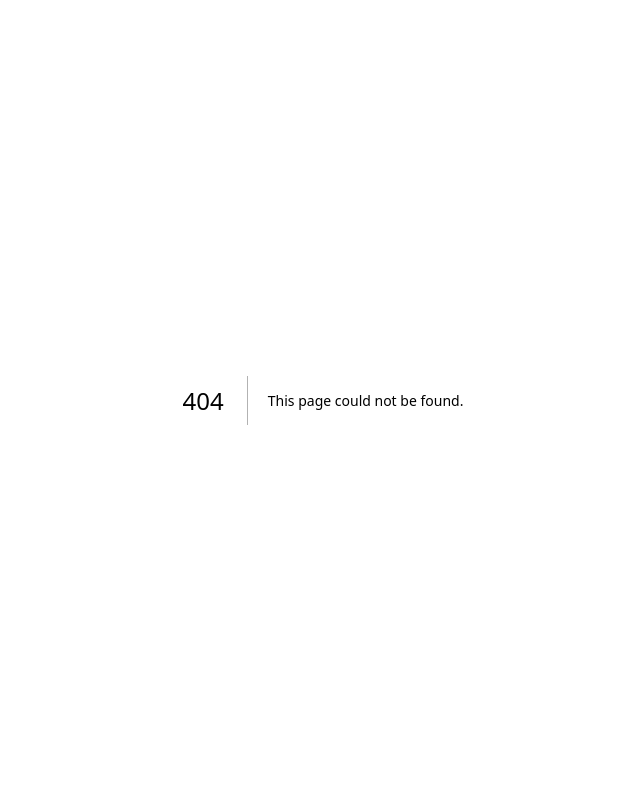
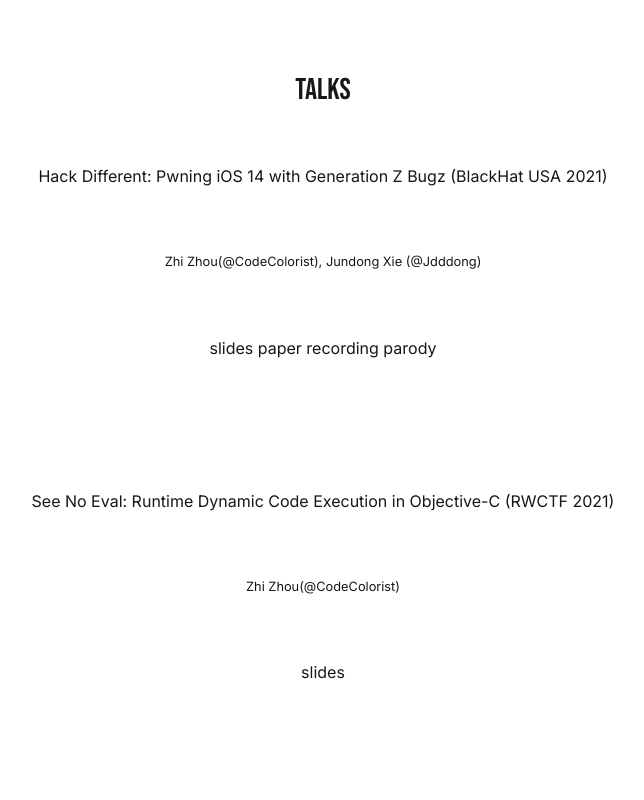
Before and after one commit to ChiChou/blog, a Next.js app: page /talks in a window 1280 px wide. Before the commit this address had no page. Shown: the top 800 px of the page, without its empty margins (317-961 px from the left). Built offline with nearby package versions, Linux system fonts and the light colour scheme.

Commit message:
fix assetPrefix

```diff
--- a/next.config.ts
+++ b/next.config.ts
@@ -14,9 +14,11 @@
 // when repo is owber.github.io, no basePath or assetPrefix is set
 
 const owner = process.env.GITHUB_OWNER;
-const repo = process.env.GITHUB_REPOSITORY;
+const ownerAndRepo = process.env.GITHUB_REPOSITORY;
 
-if (typeof owner === "string" && typeof repo === "string") {
+if (typeof owner === "string" && typeof ownerAndRepo === "string") {
+  // extract "repo" from "owner/repo"
+  const repo = ownerAndRepo.slice(owner.length + 1);
   if (repo !== `${owner}.github.io`) {
     nextConfig.basePath = `/${repo}`;
     nextConfig.assetPrefix = `/${repo}`;
--- /dev/null
+++ b/src/app/talks/page.tsx
@@ -0,0 +1,10 @@
+import Talks from "@/markdown/talks.mdx";
+
+export default async function Page() {
+  return (
+    <div className="font-sans grid grid-rows-[20px_1fr_20px] items-center justify-items-center min-h-screen p-8 pb-20 gap-16 sm:p-20">
+      <h1 className="text-3xl font-bold">Talks</h1>
+      <Talks />
+    </div>
+  );
+}
--- /dev/null
+++ b/src/markdown/talks.mdx
@@ -0,0 +1,54 @@
+## [Hack Different: Pwning iOS 14 with Generation Z Bugz (BlackHat USA 2021)](https://www.blackhat.com/us-21/briefings/schedule/#hack-different-pwning-ios--with-generation-z-bugz-23002)
+
+<small>Zhi Zhou(@CodeColorist), Jundong Xie (@Jdddong)</small>
+
+[slides](https://i.blackhat.com/USA21/Wednesday-Handouts/us-21-Hack-Different-Pwning-IOS-14-With-Generation-Z-Bug.pdf)
+[paper](https://i.blackhat.com/USA21/Wednesday-Handouts/us-21-Hack-Different-Pwning-IOS-14-With-Generation-Z-Bug-wp.pdf)
+[recording](https://www.youtube.com/watch?v=fLXc5PJdtp0)
+[parody](https://codecolor.ist/mistune/)
+
+---
+
+## See No Eval: Runtime Dynamic Code Execution in Objective-C (RWCTF 2021)
+
+<small>Zhi Zhou(@CodeColorist)</small>
+
+[slides](https://speakerdeck.com/chichou/see-no-eval-runtime-dynamic-code-execution-in-objective-c)
+
+---
+
+## [Cross-Site Escape: Pwning macOS Safari Sandbox the Unusual Way (BlackHat EU 2020)](https://www.blackhat.com/eu-20/briefings/schedule/#cross-site-escape-pwning-macos-safari-sandbox-the-unusual-way-21133)
+
+<small>Zhi Zhou(@CodeColorist)</small>
+
+[slides](https://i.blackhat.com/eu-20/Thursday/eu-20-Zhou-Cross-Site-Escape-Pwning-MacOS-Safari-Sandbox-The-Unusual-Way.pdf)
+[recording](https://www.youtube.com/watch?v=cBAd1as6grQ)
+
+---
+
+## I Want to Break Free: Unusuall Logic Safari Sandbox Escapes (TyphoonCon 2019)
+
+<small>Zhi Zhou(@CodeColorist)</small>
+
+[slides](https://speakerdeck.com/chichou/i-want-to-break-free-unusual-logic-safari-sandbox-escape)
+
+---
+
+## [ModJack: Hijacking the macOS Kernel (HITB Ams 2019)](https://archive.conference.hitb.org/hitbsecconf2019ams/sessions/modjack-hijacking-the-macos-kernel/)
+
+<small>Zhi Zhou(@CodeColorist)</small>
+
+[slides](https://conference.hitb.org/hitbsecconf2019ams/materials/D2T2%20-%20ModJack%20-%20Hijacking%20the%20MacOS%20Kernel%20-%20Zhi%20Zhou.pdf)
+[recording](https://www.youtube.com/watch?v=OVT1DrSiLWQ)
+
+---
+
+## [Many Birds, One Stone: Exploiting a Single SQLite Vulnerability Across Multiple Software (BlackHat USA 2017)](https://www.blackhat.com/us-17/briefings/schedule/#many-birds-one-stone-exploiting-a-single-sqlite-vulnerability-across-multiple-software-7024)
+
+<small>Siji Feng(a.k.a slipper), Zhi Zhou(@CodeColorist), Kun Yang(@KelwinYang). <br />
+Chaitin Security Research Lab(@ChaitinTech)</small>
+
+[slides](https://www.blackhat.com/docs/us-17/wednesday/us-17-Feng-Many-Birds-One-Stone-Exploiting-A-Single-SQLite-Vulnerability-Across-Multiple-Software.pdf)
+[recording](https://www.youtube.com/watch?v=Kqv8S1BQYwE)
+
+---
```
